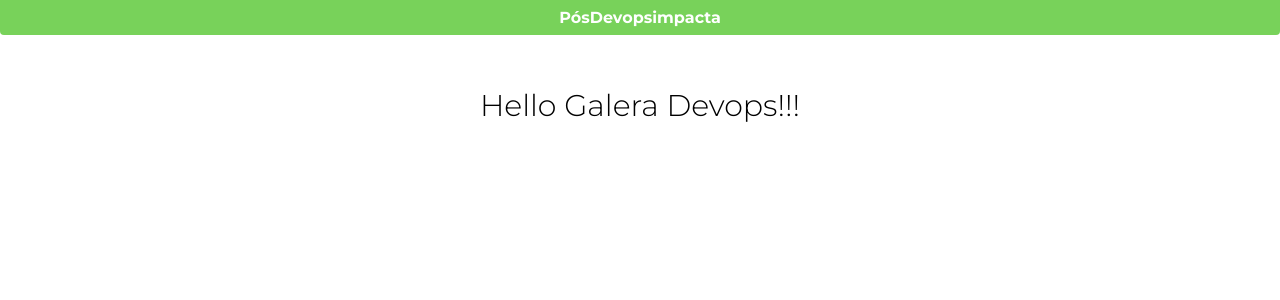
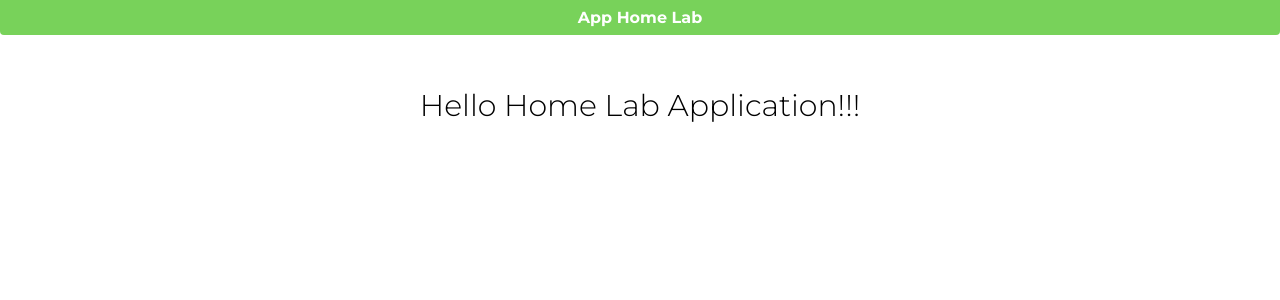
Before and after one commit to rodoxset/helloworld, a Flask app: page / in a window 1280 px wide. Shown: the top 300 px of the page. Run offline with Flask 3, Linux system fonts and the light colour scheme.

Commit message:
Update index.html homelab

```diff
--- a/templates/index.html
+++ b/templates/index.html
@@ -10,11 +10,11 @@
 </head>
 
 <body>
-	<div class="alert">PósDevopsimpacta</div>
+	<div class="alert">App Home Lab</div>
   <div class="container">
 		<div class="devops-paths">
       <br><br><br>
-			<p class="keep-studying">Hello Galera Devops!!!</p>
+			<p class="keep-studying">Hello Home Lab Application!!!</p>
     </div>
   </div>
 </body>
```
